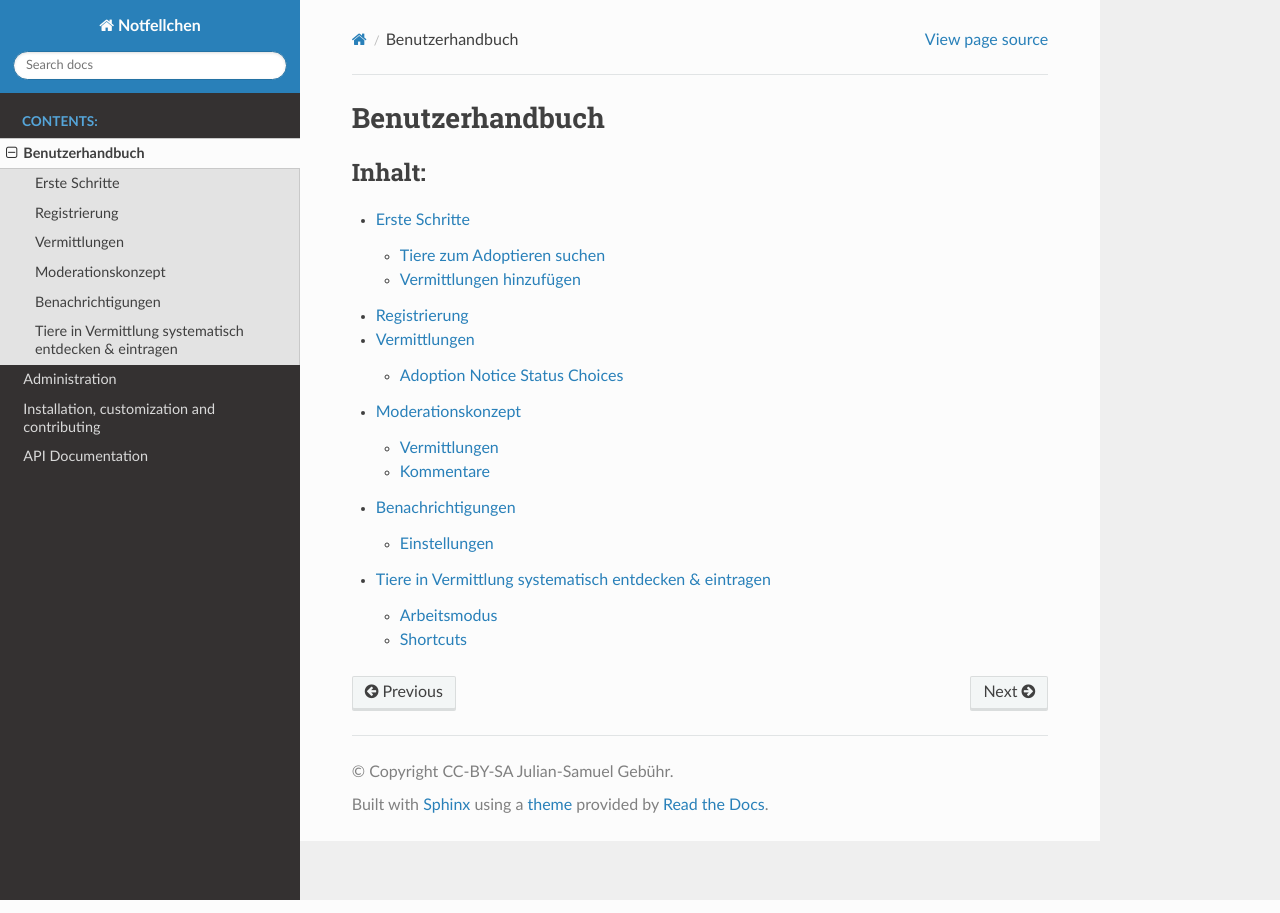
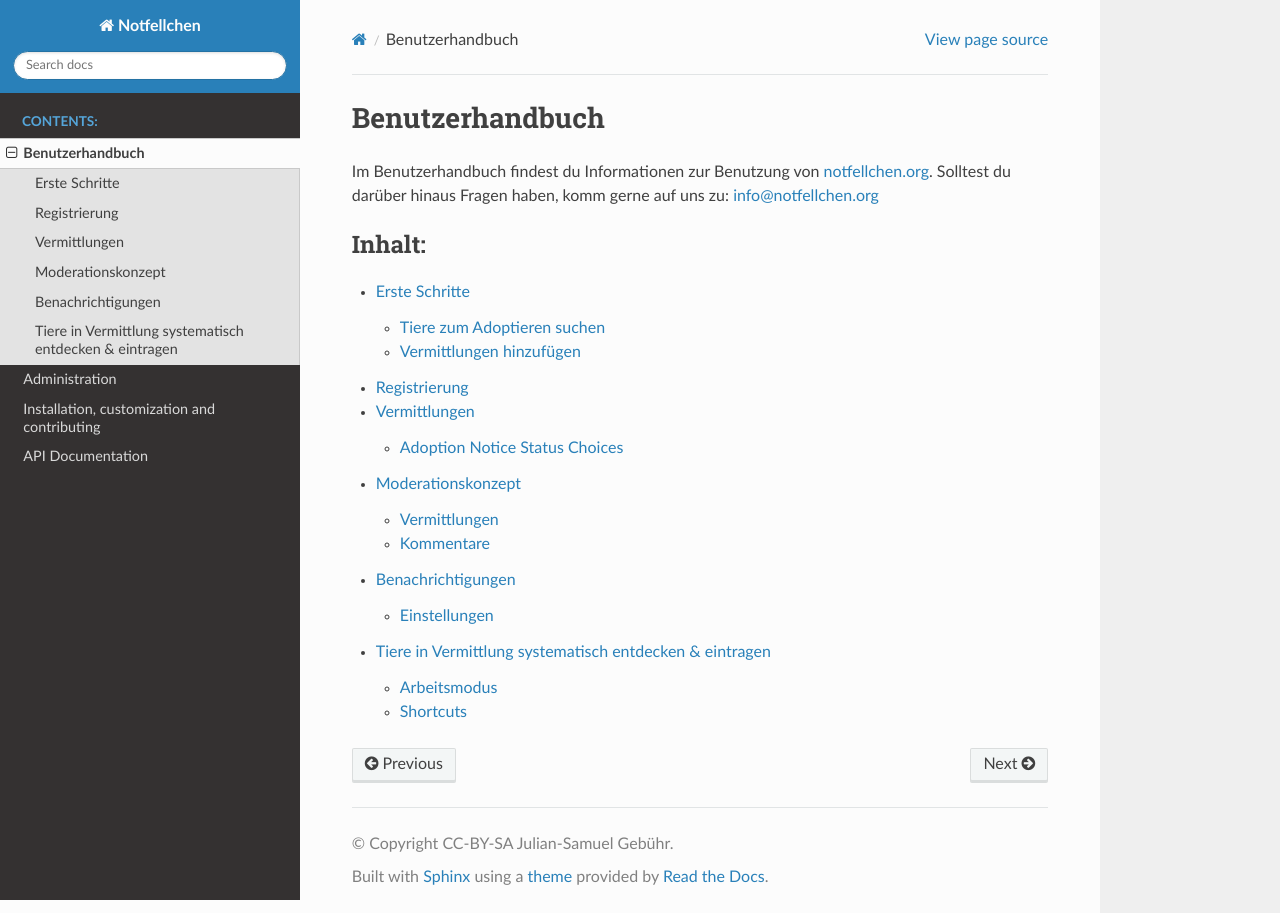
Before and after one commit to moan0s/notfellchen, a Sphinx documentation site: the page built from docs/user/index.rst, in a window 1280 px wide. Built offline with Sphinx 7.4.7 and the Read the Docs theme 3.1.0, drawn with Linux system fonts in a browser that asks for light colours.

Commit message:
docs: Add general explenation

```diff
--- a/docs/user/index.rst
+++ b/docs/user/index.rst
@@ -1,6 +1,9 @@
 ****************
 Benutzerhandbuch
 ****************
+
+Im Benutzerhandbuch findest du Informationen zur Benutzung von `notfellchen.org <https://notfellchen.org>`_.
+Solltest du darüber hinaus Fragen haben, komm gerne auf uns zu: info@notfellchen.org
 
 .. toctree::
    :maxdepth: 2
```
